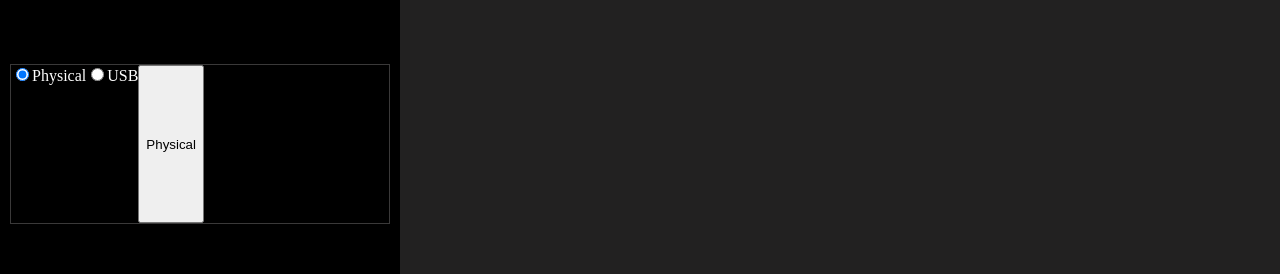
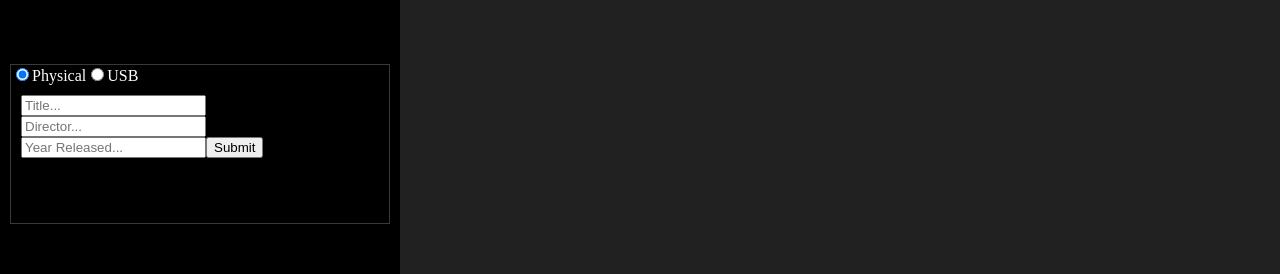
Before and after one commit to anco245/movie-collection-app, a React (Create React App) app in the folder frontend/: page / in a window 1280 px wide. Shown: the part 321-595 px from the top of the page. Built offline with nearby package versions, Linux system fonts and the light colour scheme; no server answers.

Commit message:
working on inserting entries into database

```diff
--- a/frontend/src/App.css
+++ b/frontend/src/App.css
@@ -111,6 +111,17 @@ body, html {
   border: 1px solid #3a3939;
   width: 95%;
   height: 20%;
+  flex-direction: column;
+}
+
+.radioSelect {
+  display: flex;
+}
+
+.mediaTypeDisplay {
+  display: flex;
+  top: 20px;
+  margin: 10px;
 }
 
 .getRandomMovieButton {
--- a/frontend/src/App.js
+++ b/frontend/src/App.js
@@ -102,7 +102,7 @@ function ChooseType({currentAdd, setAdd}) {
 
   const handleOptionChange = (event) => {
     setSelectedOption(event.target.value);
-    setAdd(selectedOption);
+    setAdd(event.target.value);
   }
 
   return (
@@ -115,26 +115,35 @@ function ChooseType({currentAdd, setAdd}) {
 
 function AddEntry({currentAdd, setAdd}) {
 
+  const [titleValue, setTitle] = useState("");
+  const [directorValue, setDirector] = useState("");
+  const [yearValue, setYear] = useState("");
+
+  function handleSubmit() {
+
+    //url might look like http://localhost:8080/movies/addMovie/title=(title)?director=(director)?year=?
+  }
+
+  //Make info box appear when sucessfully submitted
+
   if(currentAdd === 'physical') {
-    return <button>Physical</button>;
+    return (
+      <div className="mediaTypeDisplay">
+        <form>
+          <input type="text" placeholder="Title..." spellCheck="false" value={titleValue} onChange={(e) => setTitle(e.target.value)}/>
+          <input type="text" placeholder="Director..." spellCheck="false" value={directorValue} onChange={(e) => setDirector(e.target.value)}/>
+          <input type="text" placeholder="Year Released..." spellCheck="false" value={yearValue} onChange={(e) => setYear(e.target.value)}/>
+          <button onClick={handleSubmit}>Submit</button>
+        </form>
+      </div>
+    );
   } else if (currentAdd === "usb") {
-    return <button>USBS</button>;
+    return (
+      <div className="mediaTypeDisplay">
+        <button>USBS</button>
+      </div>
+    );
   }
-/*
-  return (
-    <div className="addEntry">
-      <input type="text" placeholder="Title..." spellCheck="false" value={inputValue} />
-      <input type="text" placeholder="Director..." spellCheck="false" value={inputValue} />
-      <input type="text" placeholder="Year Released..." spellCheck="false" value={inputValue} />
-      <input type="text" placeholder="Title..." spellCheck="false" value={inputValue} />
-      <input type="text" placeholder="Title..." spellCheck="false" value={inputValue} />
-      <input type="text" placeholder="Title..." spellCheck="false" value={inputValue} />
-      <input type="text" placeholder="Title..." spellCheck="false" value={inputValue} />
-      <input type="text" placeholder="Title..." spellCheck="false" value={inputValue} />
-
-    </div>
-  );
-  */
 }
 
 function GraphButton ({currentDisplay, setDisplay}) {
```
Also changed, not shown: 2 other files (tests, documents, lock files or other folders).
